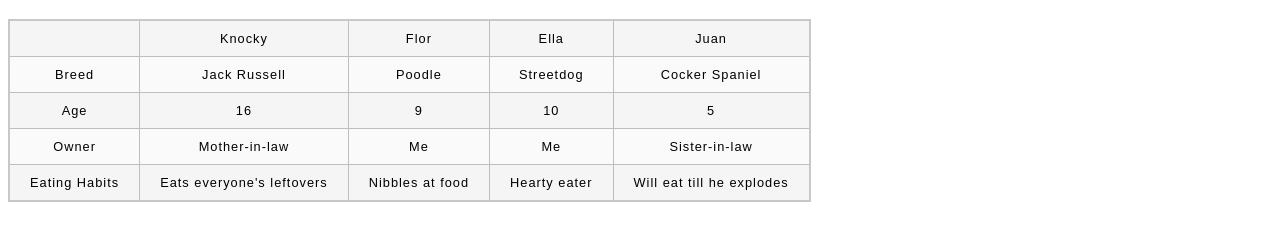
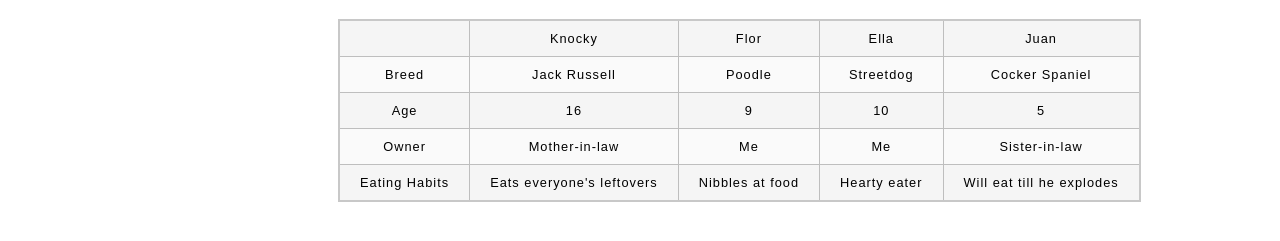
Before and after one commit to IvanR96/basic-tables, a plain HTML site: page index.html in a window 1280 px wide. Shown: the part 61-302 px from the top of the page. Drawn offline with Linux system fonts and the light colour scheme.

Commit message:
table centered final

```diff
--- a/styles.css
+++ b/styles.css
@@ -11,6 +11,7 @@ html {
     border: 2px solid rgb(200,200,200);
     letter-spacing: 1px;
     font-size: 0.8rem;
+    margin-left: 330px;
   }
 
   td, th {
```
